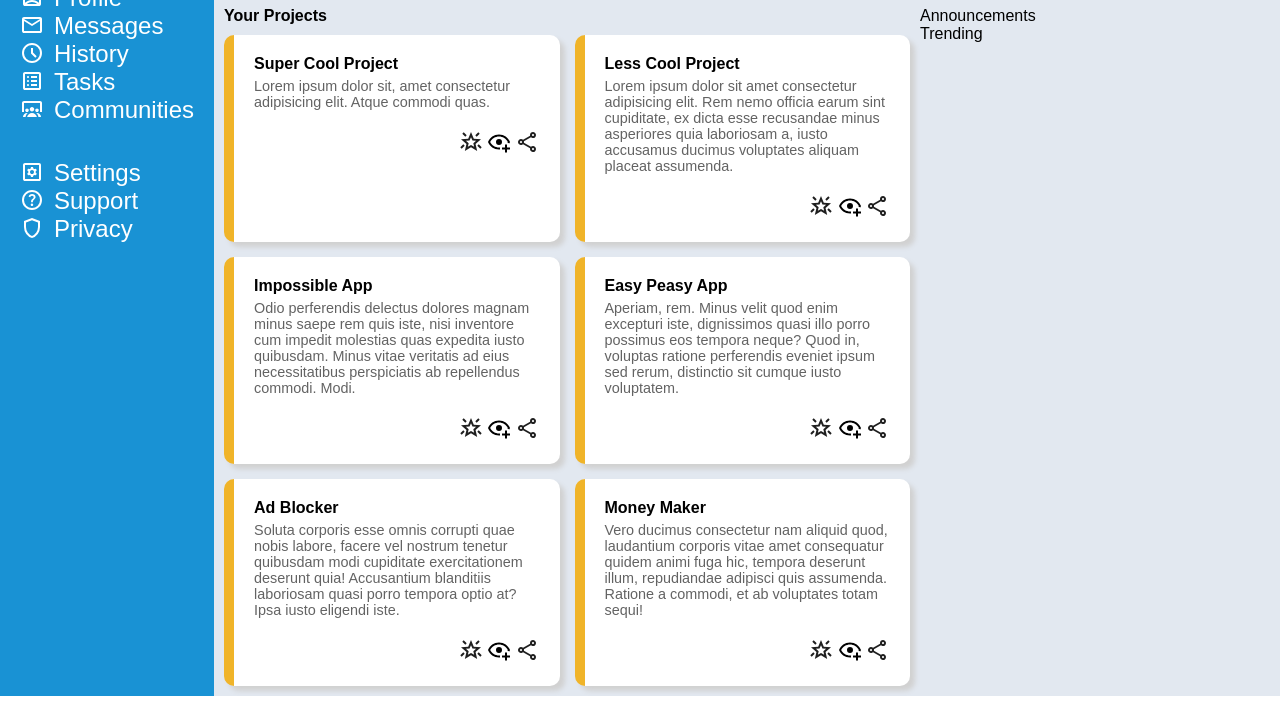
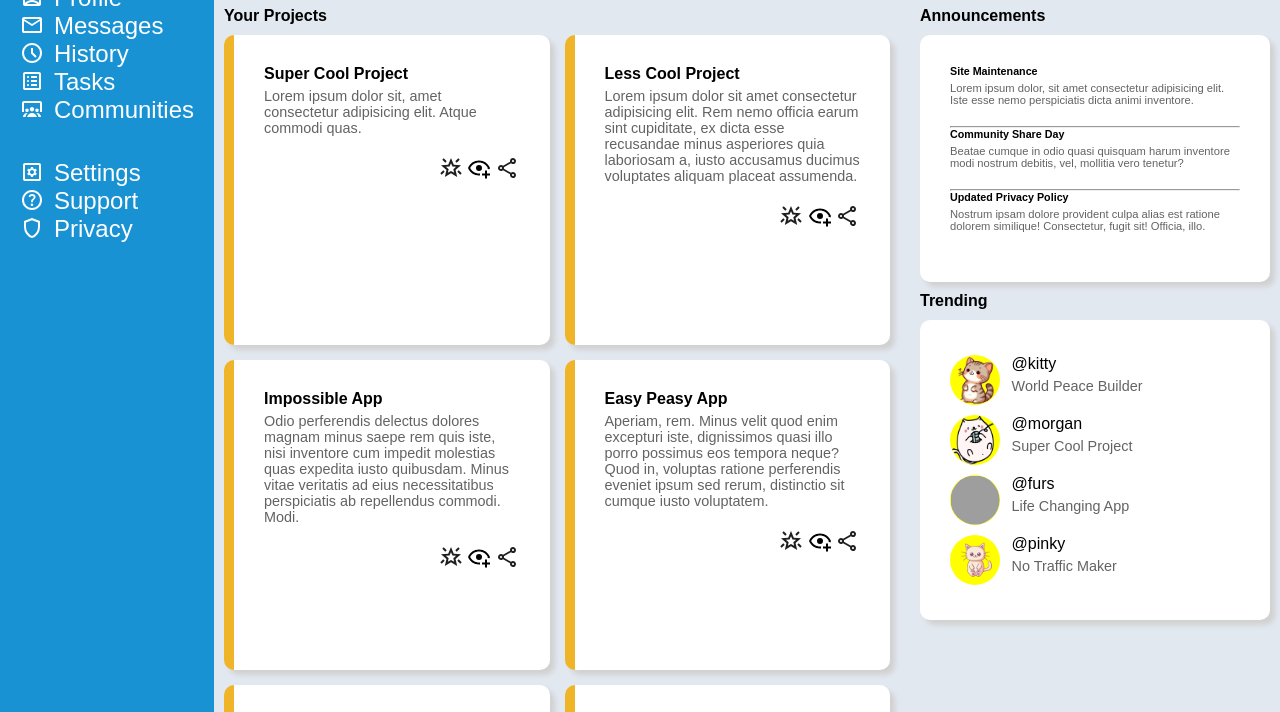
Before and after one commit to DeweQ/odin-dashboard, a plain HTML site: page dashboard.html in a window 1280 px wide. Shown: the part 176-888 px from the top of the page. Drawn offline with Linux system fonts and the light colour scheme; grey boxes are pictures that could not be loaded; a web font is replaced by a local one.

Commit message:
Add announcements and trending sections

```diff
--- a/dashboard.html
+++ b/dashboard.html
@@ -69,7 +69,9 @@
             <div class="card">
                 <h4>Less Cool Project</h4>
                 <p>
-                    Lorem ipsum dolor sit amet consectetur adipisicing elit. Rem nemo officia earum sint cupiditate, ex dicta esse recusandae minus asperiores quia laboriosam a, iusto accusamus ducimus voluptates aliquam placeat assumenda.
+                    Lorem ipsum dolor sit amet consectetur adipisicing elit. Rem nemo officia earum sint cupiditate, ex
+                    dicta esse recusandae minus asperiores quia laboriosam a, iusto accusamus ducimus voluptates aliquam
+                    placeat assumenda.
                 </p>
                 <div class="buttons">
                     <a href="">
@@ -86,7 +88,9 @@
             <div class="card">
                 <h4>Impossible App</h4>
                 <p>
-                    Odio perferendis delectus dolores magnam minus saepe rem quis iste, nisi inventore cum impedit molestias quas expedita iusto quibusdam. Minus vitae veritatis ad eius necessitatibus perspiciatis ab repellendus commodi. Modi.
+                    Odio perferendis delectus dolores magnam minus saepe rem quis iste, nisi inventore cum impedit
+                    molestias quas expedita iusto quibusdam. Minus vitae veritatis ad eius necessitatibus perspiciatis
+                    ab repellendus commodi. Modi.
                 </p>
                 <div class="buttons">
                     <a href="">
@@ -103,7 +107,9 @@
             <div class="card">
                 <h4>Easy Peasy App</h4>
                 <p>
-                    Aperiam, rem. Minus velit quod enim excepturi iste, dignissimos quasi illo porro possimus eos tempora neque? Quod in, voluptas ratione perferendis eveniet ipsum sed rerum, distinctio sit cumque iusto voluptatem.
+                    Aperiam, rem. Minus velit quod enim excepturi iste, dignissimos quasi illo porro possimus eos
+                    tempora neque? Quod in, voluptas ratione perferendis eveniet ipsum sed rerum, distinctio sit cumque
+                    iusto voluptatem.
                 </p>
                 <div class="buttons">
                     <a href="">
@@ -120,7 +126,9 @@
             <div class="card">
                 <h4>Ad Blocker</h4>
                 <p>
-                    Soluta corporis esse omnis corrupti quae nobis labore, facere vel nostrum tenetur quibusdam modi cupiditate exercitationem deserunt quia! Accusantium blanditiis laboriosam quasi porro tempora optio at? Ipsa iusto eligendi iste.
+                    Soluta corporis esse omnis corrupti quae nobis labore, facere vel nostrum tenetur quibusdam modi
+                    cupiditate exercitationem deserunt quia! Accusantium blanditiis laboriosam quasi porro tempora optio
+                    at? Ipsa iusto eligendi iste.
                 </p>
                 <div class="buttons">
                     <a href="">
@@ -137,7 +145,9 @@
             <div class="card">
                 <h4>Money Maker</h4>
                 <p>
-                    Vero ducimus consectetur nam aliquid quod, laudantium corporis vitae amet consequatur quidem animi fuga hic, tempora deserunt illum, repudiandae adipisci quis assumenda. Ratione a commodi, et ab voluptates totam sequi!
+                    Vero ducimus consectetur nam aliquid quod, laudantium corporis vitae amet consequatur quidem animi
+                    fuga hic, tempora deserunt illum, repudiandae adipisci quis assumenda. Ratione a commodi, et ab
+                    voluptates totam sequi!
                 </p>
                 <div class="buttons">
                     <a href="">
@@ -153,8 +163,63 @@
             </div>
         </div>
         <div class="right-side">
-            <div class="announcements">Announcements</div>
-            <div class="trending">Trending</div></div>
+            <div class="announcements">
+                <h4>Announcements</h4>
+                <div class="card">
+                    <h6>Site Maintenance</h6>
+                    <p>
+                        Lorem ipsum dolor, sit amet consectetur adipisicing elit. Iste esse nemo perspiciatis dicta
+                        animi inventore.
+                    </p>
+                    <hr>
+                    <h6>Community Share Day</h6>
+                    <p>
+                        Beatae cumque in odio quasi quisquam harum inventore modi nostrum debitis, vel, mollitia vero
+                        tenetur?
+                    </p>
+                    <hr>
+                    <h6>Updated Privacy Policy</h6>
+                    <p>
+                        Nostrum ipsam dolore provident culpa alias est ratione dolorem similique! Consectetur, fugit
+                        sit! Officia, illo.
+                    </p>
+
+                </div>
+            </div>
+            <div class="trending">
+                <h4>Trending</h4>
+                <div class="card">
+                    <div class="trend">
+                        <div class="profile-icon">
+                            <img src="src/profiles/profile2.png" alt="">
+                            <div class="tag">@kitty</div>
+                            <p class="trend-name">World Peace Builder</p>
+                        </div>
+                    </div>
+                    <div class="trend">
+                        <div class="profile-icon">
+                            <img src="src/profiles/current.png" alt="">
+                            <div class="tag">@morgan</div>
+                            <p class="trend-name">Super Cool Project</p>
+                        </div>
+                    </div>
+                    <div class="trend">
+                        <div class="profile-icon">
+                            <img src="src/profiles/profile3.png" alt="">
+                            <div class="tag">@furs</div>
+                            <p class="trend-name">Life Changing App</p>
+                        </div>
+                    </div>
+                    <div class="trend">
+                        <div class="profile-icon">
+                            <img src="src/profiles/profile4.png" alt="">
+                            <div class="tag">@pinky</div>
+                            <p class="trend-name">No Traffic Maker</p>
+                        </div>
+                    </div>
+                </div>
+            </div>
+        </div>
     </div>
 </body>
 
--- a/styles.css
+++ b/styles.css
@@ -62,7 +62,7 @@ input:focus {
 
 .profile-icon {
     display: grid;
-    grid-template-rows: auto auto;
+    grid-template-rows: auto 1fr;
     grid-template-columns: auto 1fr;
     column-gap: 4%;
 }
@@ -158,6 +158,7 @@ padding: 10px;
     grid-template-columns: 1fr 350px;
     grid-template-rows: auto 1fr;
     gap: 10px;
+    column-gap: 30px;
     padding:10px;
     grid-template-areas:
     "header right-side"
@@ -169,13 +170,12 @@ padding: 10px;
     grid-area: projects;
     display: grid;
     grid-template-columns: repeat(auto-fit, minmax(300px, 1fr));
-    grid-auto-rows: min-content;
+    grid-auto-rows: 310px;
     gap: 15px;
 }
 
-.projects > .card {
-    border-left: 10px solid #F0B429;
-    padding: 20px;
+.card {
+    padding: 30px;
     background-color: #FFFFFF;
     border-radius: 10px;
     display: flex;
@@ -183,7 +183,12 @@ padding: 10px;
     box-shadow: 5px 5px 5px #d1d1d1;
 }
 
-.card > p {
+.projects > .card {
+    border-left: 10px solid #F0B429;
+
+}
+
+.card p {
     font-size: 0.9rem;
     margin-top: 5px;
     color: #636363;
@@ -204,3 +209,27 @@ padding: 10px;
 .right-side {
     grid-area: right-side
 }
+
+.right-side .card {
+    margin: 10px 0px;
+}
+
+.announcements > .card > p {
+    font-size: 0.7rem;
+    padding-bottom: 20px;
+}
+
+.trending .profile-icon {
+    margin: 5px 0px;
+}
+
+.trending img {
+    height: 50px;
+    width: 50px;
+}
+
+.trending
+
+.trending .card {
+    padding: 10px 20px;
+}
```
Lines whose indentation alone changed are shown as unchanged.
